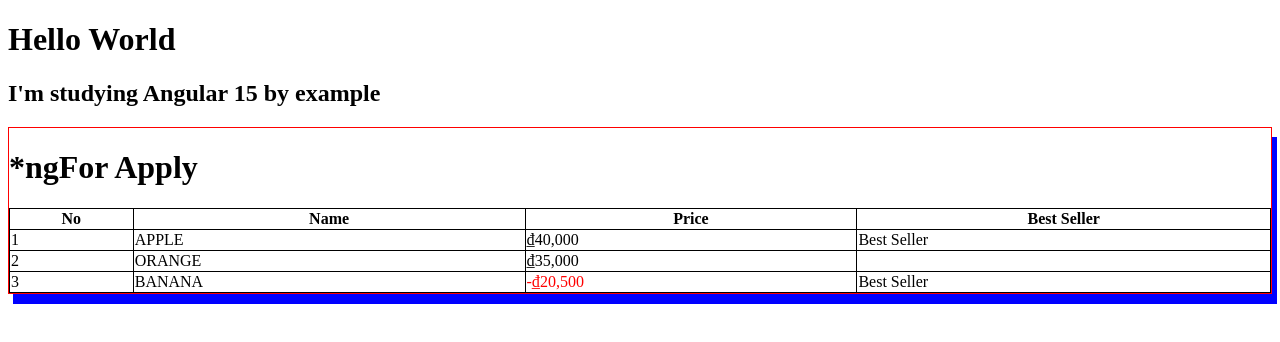
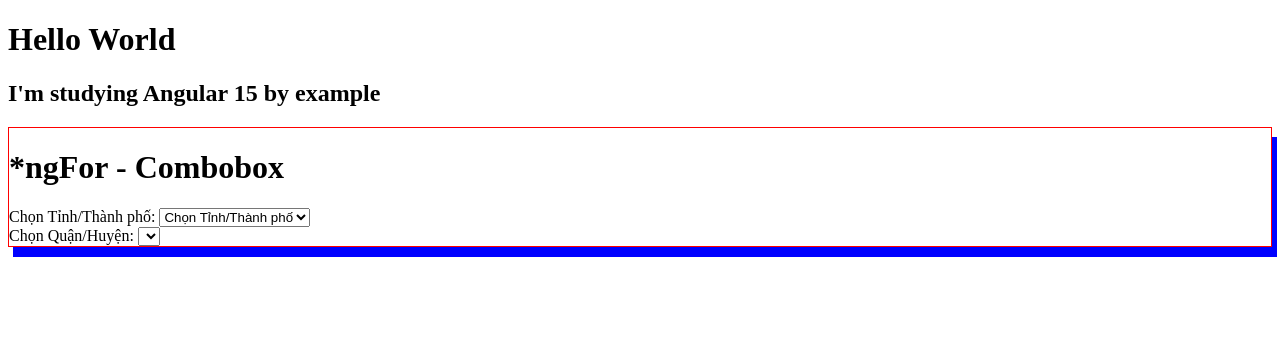
Before and after one commit to nguyenkimquocnam/Learn_Angular15, an Angular app: page / in a window 1280 px wide. Shown: the top 342 px of the page. Built offline with nearby package versions, Linux system fonts and the light colour scheme.

Commit message:
*ngFor apply to combobox

```diff
--- a/src/app/home/home.component.html
+++ b/src/app/home/home.component.html
@@ -1,6 +1,6 @@
 <div class="box">
-    <h1>*ngFor Apply</h1>
-    <table style="width:100%">
+  <h1>*ngFor - Combobox</h1>
+  <!-- <table style="width:100%">
         <tr>
           <th>No</th>
           <th>Name</th>
@@ -13,5 +13,18 @@
           <td [ngClass]="{ 'price-minus': fruit.price < 0 }">{{ fruit.price | currency:"VND" }}</td>
           <td>{{ fruit.bestSeller | onSale }}</td>
         </tr>
-      </table>
+      </table> -->
+
+  Chọn Tỉnh/Thành phố:
+  <select id="city" (change)="changeCity($event)">
+    <option value="{{city.city}}" *ngFor="let city of cities">{{city.city}}</option>
+  </select>
+
+  <br />
+
+  Chọn Quận/Huyện:
+  <select id="district">
+    <option value="{{district}}" *ngFor="let district of districts">{{district}}</option>
+  </select>
+
 </div>
--- a/src/app/home/home.component.ts
+++ b/src/app/home/home.component.ts
@@ -9,14 +9,79 @@ export class HomeComponent implements OnInit {
 
   public listFruits = [
     { name: "Apple", price: 40000, bestSeller: true },
-    { name : "Orange", price: 35000, bestSeller: false},
-    { name : "Banana", price: -20500, bestSeller: true}
+    { name: "Orange", price: 35000, bestSeller: false },
+    { name: "Banana", price: -20500, bestSeller: true }
   ];
 
-  constructor() {}
+  public districts: any[] = [];
+  public cities = [
+    {
+      city: "Chọn Tỉnh/Thành phố",
+      districts: ["Chọn Quận/Huyện"]
+    },
+    {
+      city: "An Giang",
+      districts: [
+        "Thành phố Long Xuyên",
+        "Thành phố Châu Đốc",
+        "Thị xã Tân Châu",
+        "Huyện An Phú",
+        "Huyện Châu Phú",
+        "Huyện Châu Thành",
+        "Huyện Chợ Mới",
+        "Huyện Phú Tân",
+        "Huyện Thoại Sơn",
+        "Huyện Tịnh Biên",
+        "Huyện Tri Tôn"]
+    },
+    {
+      city: "Bà Rịa - Vũng Tàu",
+      districts: [
+        "Thành phố Vũng Tàu",
+        "Thị xã Bà Rịa",
+        "Thị xã Phú Mỹ",
+        "Huyện Châu Đức",
+        "Huyện Côn Đảo",
+        "Huyện Đất Đỏ",
+        "Huyện Long Điền",
+        "Huyện Tân Thành",
+        "Huyện Xuyên Mộc"]
+    },
+    {
+      city: "Bạc Liêu",
+      districts: [
+        "Thành phố Bạc Liêu",
+        "Huyện Đông Hải",
+        "Huyện Giá Rai",
+        "Huyện Hòa Bình",
+        "Huyện Hồng Dân",
+        "Huyện Phước Long",
+        "Huyện Vĩnh Lợi"]
+    }];
+
+  constructor() { }
 
   ngOnInit(): void {
-    console.log('List Fruits = ', this.listFruits);
+    console.log('Data = ', this.cities);
   }
 
+  public changeCity(event: any) {
+    const cityData = event.target.value;
+
+    if(!cityData){
+      return;
+    }
+
+    //Way 1
+    // console.log('event', cityData);
+    // const search = this.cities.filter((city) => city.city === cityData);
+    // console.log('search', search)
+
+    // if(search && search.length > 0){
+    //   this.districts = search[0].districts;
+    // }
+
+    //Way 2
+    this.districts = this.cities.find(data => data.city === cityData)?.districts || [];
+  }
 }
```
